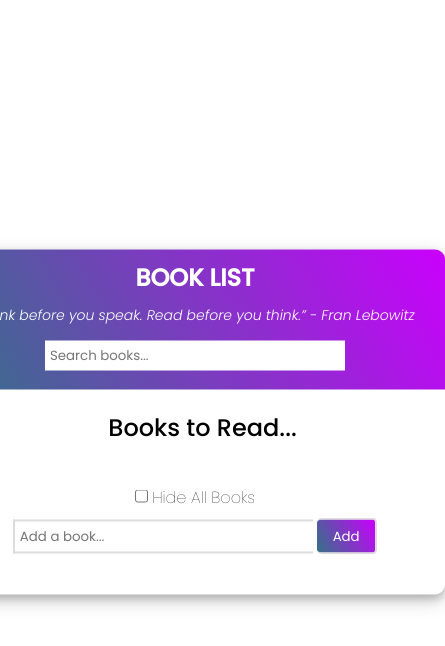
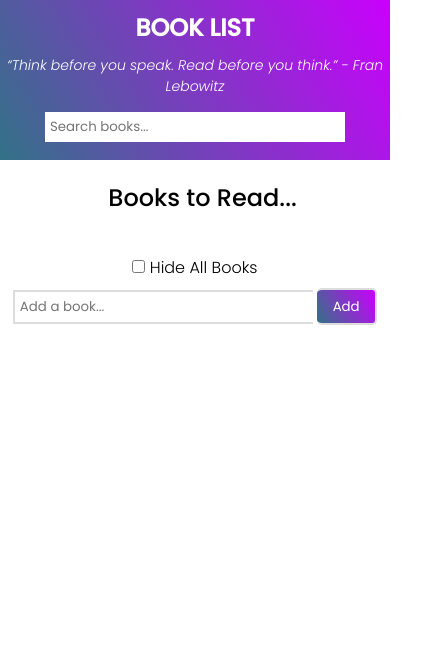
Before and after one commit to Nuwan128/Reading-List-Web-App, a plain HTML site: page index.html in a window 390 px wide. Shown: the whole page, 445 px wide, since content can reach past the window. Drawn offline with Linux system fonts and the light colour scheme.

Commit message:
responsive

```diff
--- a/style.css
+++ b/style.css
@@ -111,6 +111,22 @@
 }
 
 #ch-box-lbl{
-    font-weight:lighter;
+    font-weight:300;
     margin-left: 0px;
 }
+
+@media(max-width:768px){
+
+    #content{
+        width: 100%;
+        height: 100%;
+        border-radius:0;
+    }
+
+    #main{
+        height: 160px;
+        border-radius: 0;
+
+    }
+
+}
```
